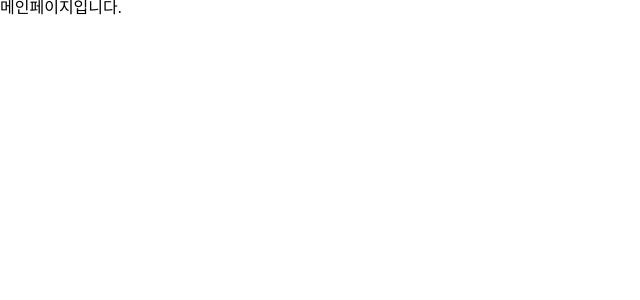
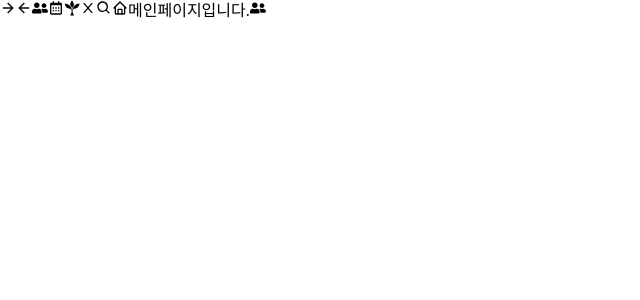
Before and after one commit to today-farm/Today-Frontend, a React (Create React App) app: page / in a window 1280 px wide. Shown: the top 300 px of the page, without its empty margins (0-640 px from the left). Built offline with nearby package versions, Linux system fonts and the light colour scheme; a web font is replaced by a local one.

Commit message:
import react-icons, useNavigate 추가, 기타 예시 추가

```diff
--- a/src/App.tsx
+++ b/src/App.tsx
@@ -1,5 +1,5 @@
 import './App.css';
-import { Routes, Route } from 'react-router-dom';
+import { Routes, Route, useNavigate } from 'react-router-dom'; // useNavigate 추가
 import { CookiesProvider } from 'react-cookie';
 import Login from './components/Login';
 import Signup from './components/Signup/Signup';
@@ -7,8 +7,30 @@ import Withdraw from './components/Withdraw';
 import TodayPost from './components/Today';
 import EditAccount from './components/EditAccount';
 import FriendAdd from './components/Friendadd';
+import React from 'react';
+import { PageLink } from './components/PageLink'; // react-icons에서 받아온 icon으로
+// 너비 설정, 링크 설정, icon 설정 가능.
+
+import { FiArrowLeft,FiArrowRight } from "react-icons/fi";
+import { FaUserFriends } from 'react-icons/fa';
+import { BiCalendar,BiSearch,BiHome } from 'react-icons/bi';
+import { GiSprout } from 'react-icons/gi';
+import { AiOutlineClose } from 'react-icons/ai';
+// 필요 아이콘 import.
+
+
+
 
 function App() {
+
+  let navigate = useNavigate();
+
+  const routeAddFriend = () =>{
+    let path = `/friend/add`;
+    navigate(path);
+  }
+  // 아이콘 링크 navigate 함수
+
   return (
     <CookiesProvider>
       <Routes>
@@ -18,7 +40,20 @@ function App() {
         <Route path='/post' element={<TodayPost />} />
         <Route path='/edit' element={<EditAccount />} />
         <Route path='/friend/add' element={<FriendAdd />} />
-        <Route path='/' element={<p>메인페이지입니다.</p>} />
+        <Route path='/' element={<p>
+          <FiArrowRight></FiArrowRight>
+        <FiArrowLeft></FiArrowLeft>
+        <FaUserFriends></FaUserFriends>
+        <BiCalendar></BiCalendar>
+        <GiSprout></GiSprout>
+        <AiOutlineClose></AiOutlineClose>
+        <BiSearch></BiSearch>
+        <BiHome></BiHome>
+      {/* // react-icons 예시. */}
+
+        메인페이지입니다.<PageLink icon = {FaUserFriends} path = {routeAddFriend} width ='1em'></PageLink></p>} />
+
+      {/* // 페이지 링크 컴포넌트 추가 예시. */}
         <Route path='/post' element={<TodayPost />} />
         <Route path='*' element={<p>여기는 없는 페이지입니다😢</p>} />
       </Routes>
```
